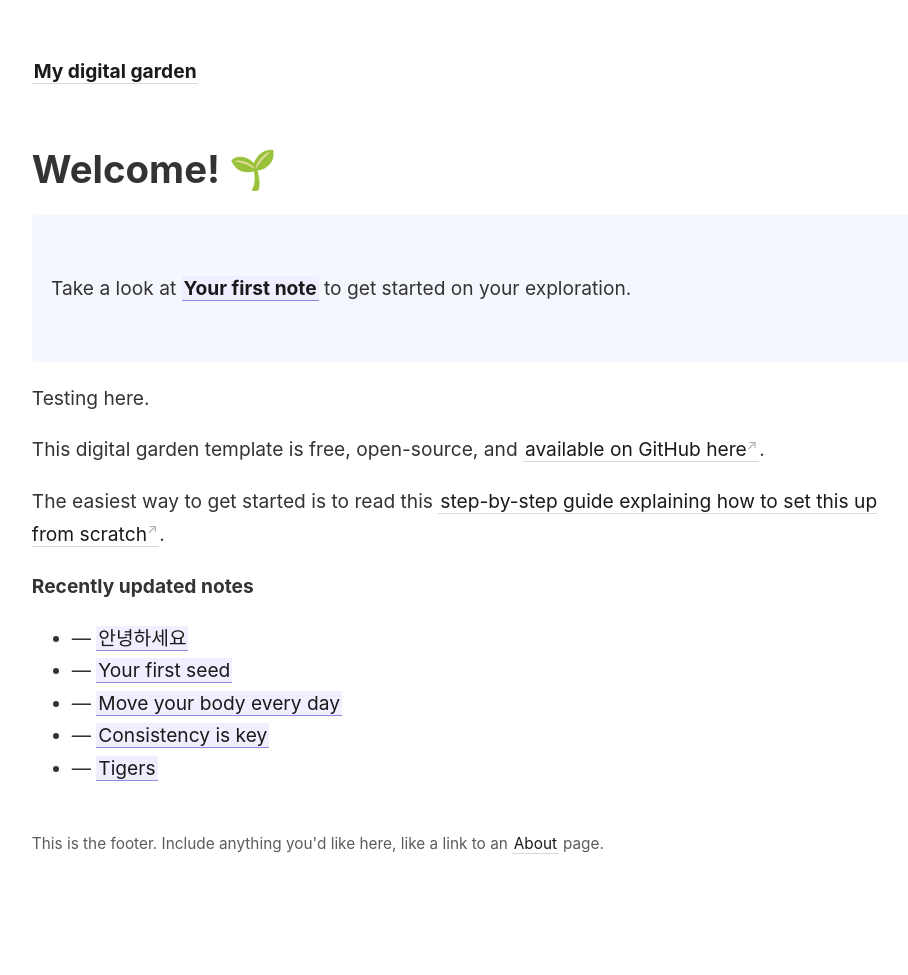
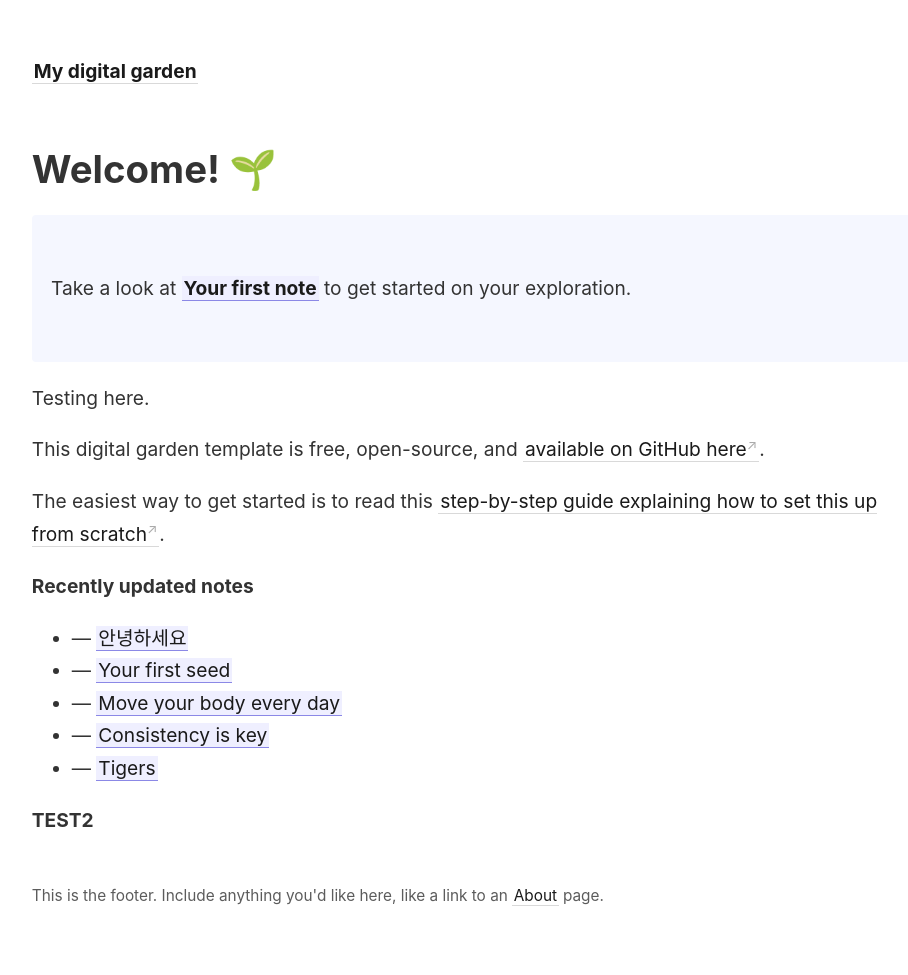
Before and after one commit to agiovine/agiovine.github.io, a Jekyll site: the page built from _pages/index.md, in a window 1280 px wide. Shown: the whole page, without its empty margins (45-953 px from the left). Built offline with Jekyll 4.4.1, drawn with Linux system fonts in a browser that asks for light colours; before the commit the page ends 924 px from its top, so only the background shows below that.

Commit message:
Update index.md

```diff
--- a/_pages/index.md
+++ b/_pages/index.md
@@ -28,6 +28,10 @@
   {% endfor %}
 </ul>
 
+<strong>TEST2</strong>
+
+{{ note.title }}
+
 <style>
   .wrapper {
     max-width: 46em;
```
